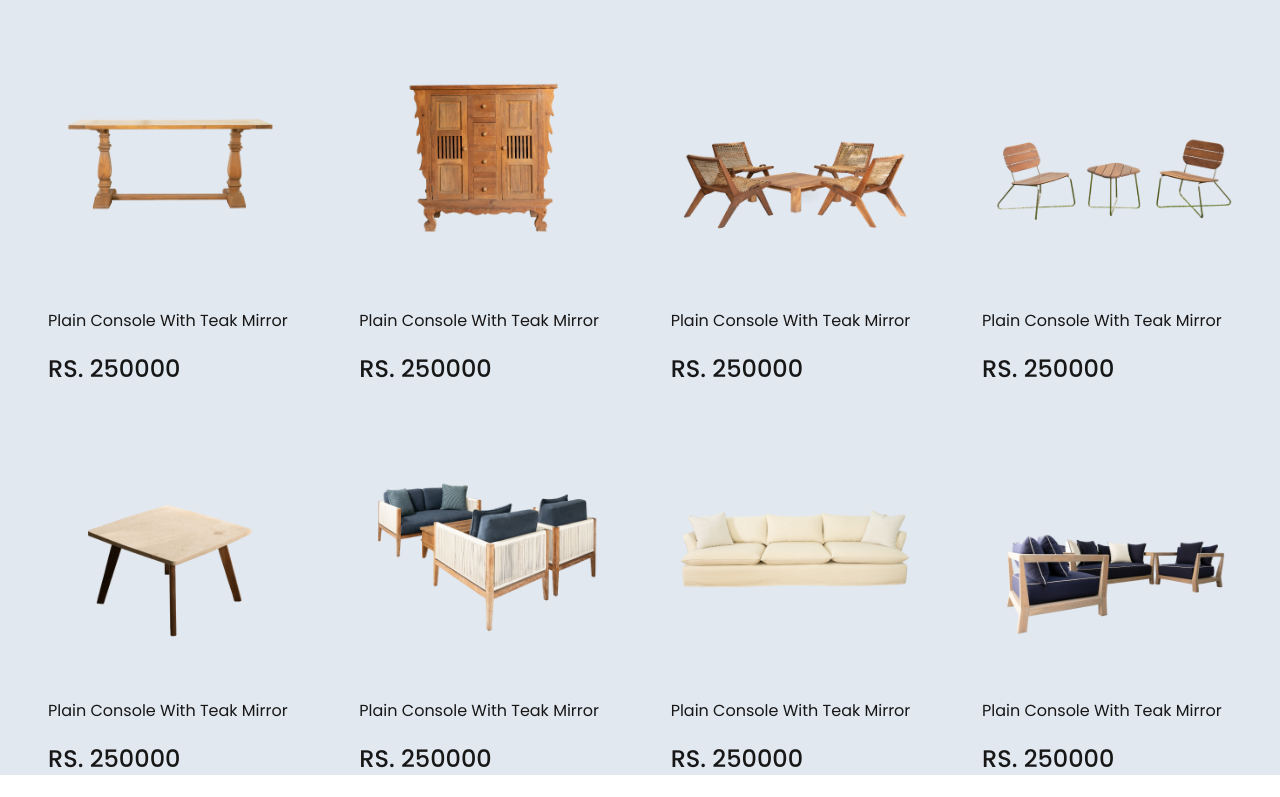
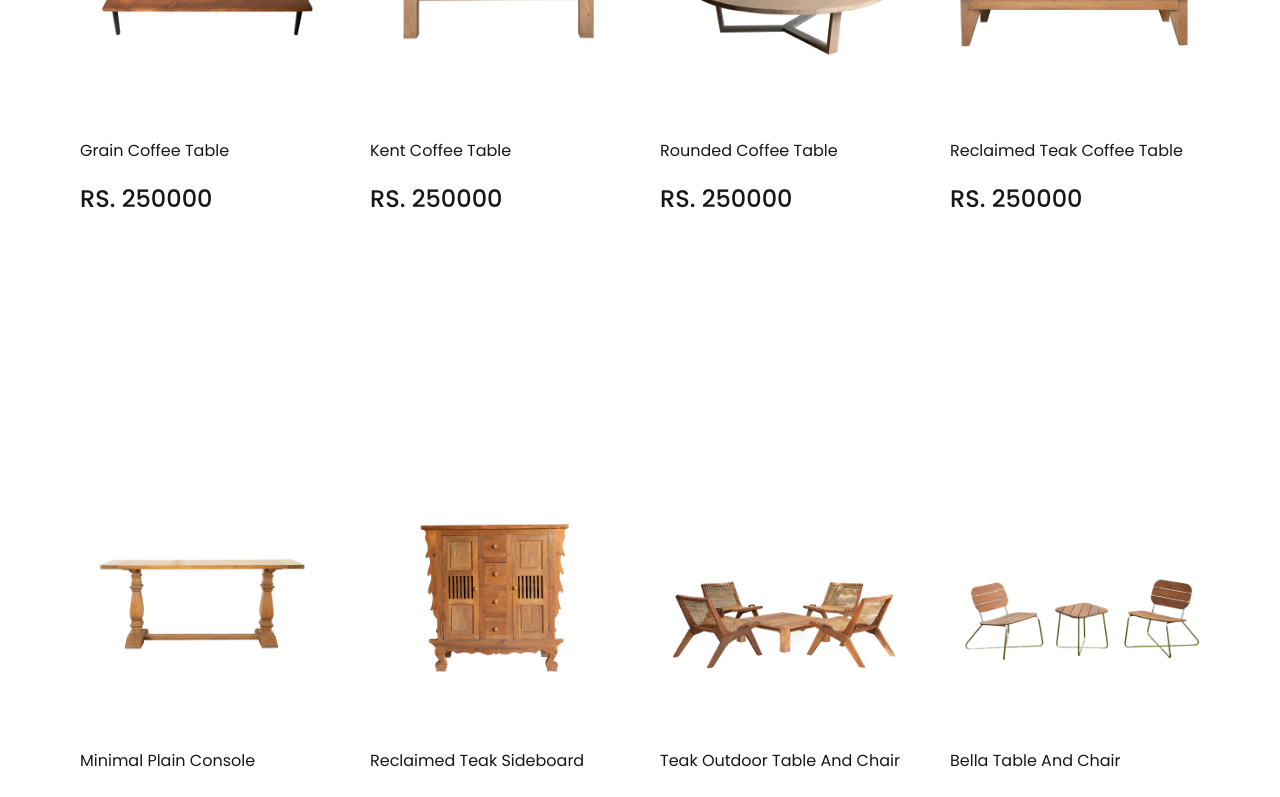
Before and after one commit to DawoodIqbal04/meubal-house-UI_UX-hackathon, a Next.js app: page /shop in a window 1280 px wide. Shown: the part 1300-2097 px from the top of the page. Built offline with nearby package versions, Linux system fonts and the light colour scheme.

Commit message:
Edit commit

```diff
--- /dev/null
+++ b/src/app/components/ShopInfo.tsx
@@ -0,0 +1,22 @@
+import React from 'react'
+
+const ShopInfo = () => {
+  return (
+    <div className= {`w-full h-[300px] bg-[#FAF4F4] flex items-center justify-evenly`}>
+        <div className='w-[300px]  h-[108px]'>
+            <div className='font-medium text-3xl'>Free Delivery</div>
+            <div className='font-normal text-xl text-[#9F9F9F]'>For all oders over $80, you get free delivery.</div>
+        </div>
+        <div className='w-[300px]  h-[108px]'>
+            <div className='font-medium text-3xl'>90 Days Return</div>
+            <div className='font-normal text-xl text-[#9F9F9F]'>If goods have minor problem, you can change it under 90 days</div>
+        </div>
+        <div className='w-[300px]  h-[108px]'>
+            <div className='font-medium text-3xl'>Secure Payment</div>
+            <div className='font-normal text-xl text-[#9F9F9F]'>100% secure payments in all of cards</div>
+        </div>
+    </div>
+  )
+}
+
+export default ShopInfo
--- a/src/app/components/ShopProducts.tsx
+++ b/src/app/components/ShopProducts.tsx
@@ -3,24 +3,33 @@ import ProductCard from './productCard'
 
 const ShopProducts = () => {
   return (
-    <div className=' min-h-[100vh] w-full bg-slate-200 flex items-start justify-between px-12 flex-wrap'>
+  <div className='bg-white'>
+
+    <div className=' min-h-[300vh] w-full flex items-start justify-center gap-10 px-12 flex-wrap'>
       <ProductCard imageUrl="/pick1.png" title="Trenton Modular Sofa" price="RS. 250000" />
-      <ProductCard imageUrl="/pick2.png" title="Graninte Dining Table With Dining Chair" price="RS. 250000" />
+      <ProductCard imageUrl="/pick2.png" title="Graninte Dining Table With Chairs" price="RS. 250000" />
       <ProductCard imageUrl="/pick3.png" title="Outdoor Bar Table And Stool" price="RS. 250000" />
       <ProductCard imageUrl="/pick4.png" title="Plain Console With Teak Mirror" price="RS. 250000" />
-      <ProductCard imageUrl="/pro1.png" title="Plain Console With Teak Mirror" price="RS. 250000" />
-      <ProductCard imageUrl="/pro2.png" title="Plain Console With Teak Mirror" price="RS. 250000" />
-      <ProductCard imageUrl="/pro3.png" title="Plain Console With Teak Mirror" price="RS. 250000" />
-      <ProductCard imageUrl="/pro4.png" title="Plain Console With Teak Mirror" price="RS. 250000" />
-      <ProductCard imageUrl="/pro5.png" title="Plain Console With Teak Mirror" price="RS. 250000" />
-      <ProductCard imageUrl="/pro6.png" title="Plain Console With Teak Mirror" price="RS. 250000" />
-      <ProductCard imageUrl="/pro7.png" title="Plain Console With Teak Mirror" price="RS. 250000" />
-      <ProductCard imageUrl="/pro8.png" title="Plain Console With Teak Mirror" price="RS. 250000" />
-      <ProductCard imageUrl="/pro9.png" title="Plain Console With Teak Mirror" price="RS. 250000" />
-      <ProductCard imageUrl="/pro10.png" title="Plain Console With Teak Mirror" price="RS. 250000" />
-      <ProductCard imageUrl="/pro11.png" title="Plain Console With Teak Mirror" price="RS. 250000" />
-      <ProductCard imageUrl="/pro12.png" title="Plain Console With Teak Mirror" price="RS. 250000" />
+      <ProductCard imageUrl="/pro1.png" title="Grain Coffee Table" price="RS. 250000" />
+      <ProductCard imageUrl="/pro2.png" title="Kent Coffee Table" price="RS. 250000" />
+      <ProductCard imageUrl="/pro3.png" title="Rounded Coffee Table" price="RS. 250000" />
+      <ProductCard imageUrl="/pro4.png" title="Reclaimed Teak Coffee Table" price="RS. 250000" />
+      <ProductCard imageUrl="/pro5.png" title="Minimal Plain Console" price="RS. 250000" />
+      <ProductCard imageUrl="/pro6.png" title="Reclaimed Teak Sideboard" price="RS. 250000" />
+      <ProductCard imageUrl="/pro7.png" title="Teak Outdoor Table And Chair" price="RS. 250000" />
+      <ProductCard imageUrl="/pro8.png" title="Bella Table And Chair" price="RS. 250000" />
+      <ProductCard imageUrl="/pro9.png" title="Granite Square Side Table" price="RS. 250000" />
+      <ProductCard imageUrl="/pro10.png" title="Asgaard Sofa Set" price="RS. 250000" />
+      <ProductCard imageUrl="/pro11.png" title="Maya Sofa Three Seater" price="RS. 250000" />
+      <ProductCard imageUrl="/pro12.png" title="Outdoor Tea Sofa Set" price="RS. 250000" />
     </div>
+    <div className='flex items-center justify-center gap-5 my-20'>
+      <div className='flex items-center justify-center w-[60px] h-[60px] rounded-[10px] cursor-pointer bg-[#FBEBB5]'><span>1</span></div>
+      <div className='flex items-center justify-center w-[60px] h-[60px] rounded-[10px] cursor-pointer bg-[#FFF9E5]'><span>2</span></div>
+      <div className='flex items-center justify-center w-[60px] h-[60px] rounded-[10px] cursor-pointer bg-[#FFF9E5]'><span>3</span></div>
+      <div className='flex items-center justify-center w-[100px] h-[60px] rounded-[10px] cursor-pointer bg-[#FFF9E5]'><span>Next</span></div>
+    </div>
+  </div>
   )
 }
 
--- a/src/app/components/header.tsx
+++ b/src/app/components/header.tsx
@@ -21,7 +21,7 @@ const Header = (props: { bgcolor: string; }) => {
       <div>
         <ul className="flex items-center gap-12 font-medium text-base">
           <li>
-            <Link href={""}>Home</Link>
+            <Link href={"/"}>Home</Link>
           </li>
           <li>
             <Link href={"/shop"}>Shop</Link>
@@ -30,7 +30,7 @@ const Header = (props: { bgcolor: string; }) => {
             <Link href={""}>About</Link>
           </li>
           <li>
-            <Link href={""}>Contact</Link>
+            <Link href={"/contact"}>Contact</Link>
           </li>
         </ul>
       </div>
@@ -55,7 +55,7 @@ const Header = (props: { bgcolor: string; }) => {
           <Link href={""}>
             <AiOutlineShoppingCart size={25} />
           </Link>
-          <div className="flex items-center justify-center absolute w-[18px] h-[18px] top-[-20%] right-[-20%] rounded-full text-white text-[13px] bg-red-500">
+          <div className="flex items-center justify-center absolute w-[18px] h-[18px] top-[-20%] right-[-20%] rounded-full text-white text-[13px] bg-red-500 cursor-pointer">
             <span>1</span>
           </div>
         </div>
--- a/src/app/shop/page.tsx
+++ b/src/app/shop/page.tsx
@@ -1,12 +1,14 @@
 import React from 'react'
 import Header from '../components/header'
 import ShopPage from '../components/ShopPage'
+import ShopInfo from '../components/ShopInfo'
 
 const page = () => {
   return (
     <div>
         <Header bgcolor={"white"}/>
         <ShopPage />
+        <ShopInfo />
     </div>
   )
 }
```
Also changed, not shown: src/app/contact/page.tsx (added, +87 -0 lines).
